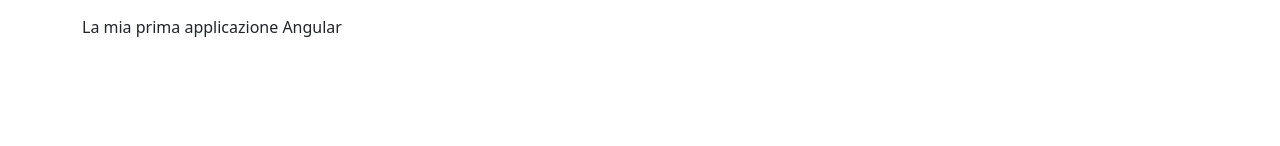
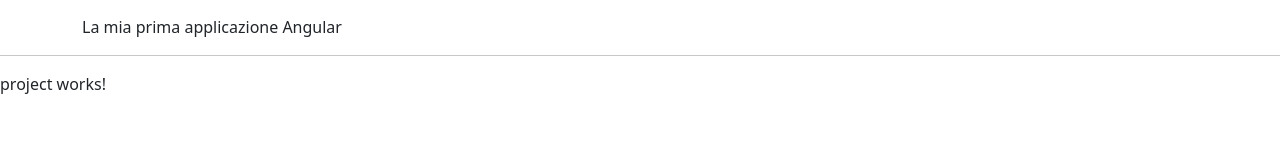
Before and after one commit to giglioDomenicoMirko/CorsoDevelhope-AngularApp-Sciuti, an Angular app: page / in a window 1280 px wide. Shown: the part 138-284 px from the top of the page. Built offline with nearby package versions, Linux system fonts and the light colour scheme.

Commit message:
Aggiungere il componente per i progetti

```diff
--- a/src/app/app.component.html
+++ b/src/app/app.component.html
@@ -22,3 +22,6 @@
   <h1>Benvenuto</h1>
   <p>La mia prima applicazione Angular</p>
 </div>
+
+<hr>
+<ngprj-project></ngprj-project>
--- a/src/app/app.module.ts
+++ b/src/app/app.module.ts
@@ -2,10 +2,12 @@
 import { BrowserModule } from '@angular/platform-browser';
 
 import { AppComponent } from './app.component';
+import { ProjectComponent } from './project/project/project.component';
 
 @NgModule({
   declarations: [
-    AppComponent
+    AppComponent,
+    ProjectComponent
   ],
   imports: [
     BrowserModule
--- /dev/null
+++ b/src/app/project/project/project.component.html
@@ -0,0 +1 @@
+<p>project works!</p>
--- /dev/null
+++ b/src/app/project/project/project.component.ts
@@ -0,0 +1,15 @@
+import { Component, OnInit } from '@angular/core';
+
+@Component({
+  selector: 'ngprj-project',
+  templateUrl: './project.component.html',
+  styleUrls: ['./project.component.css']
+})
+export class ProjectComponent implements OnInit {
+
+  constructor() { }
+
+  ngOnInit(): void {
+  }
+
+}
```
Also changed, not shown: src/app/project/project/project.component.css (added).
